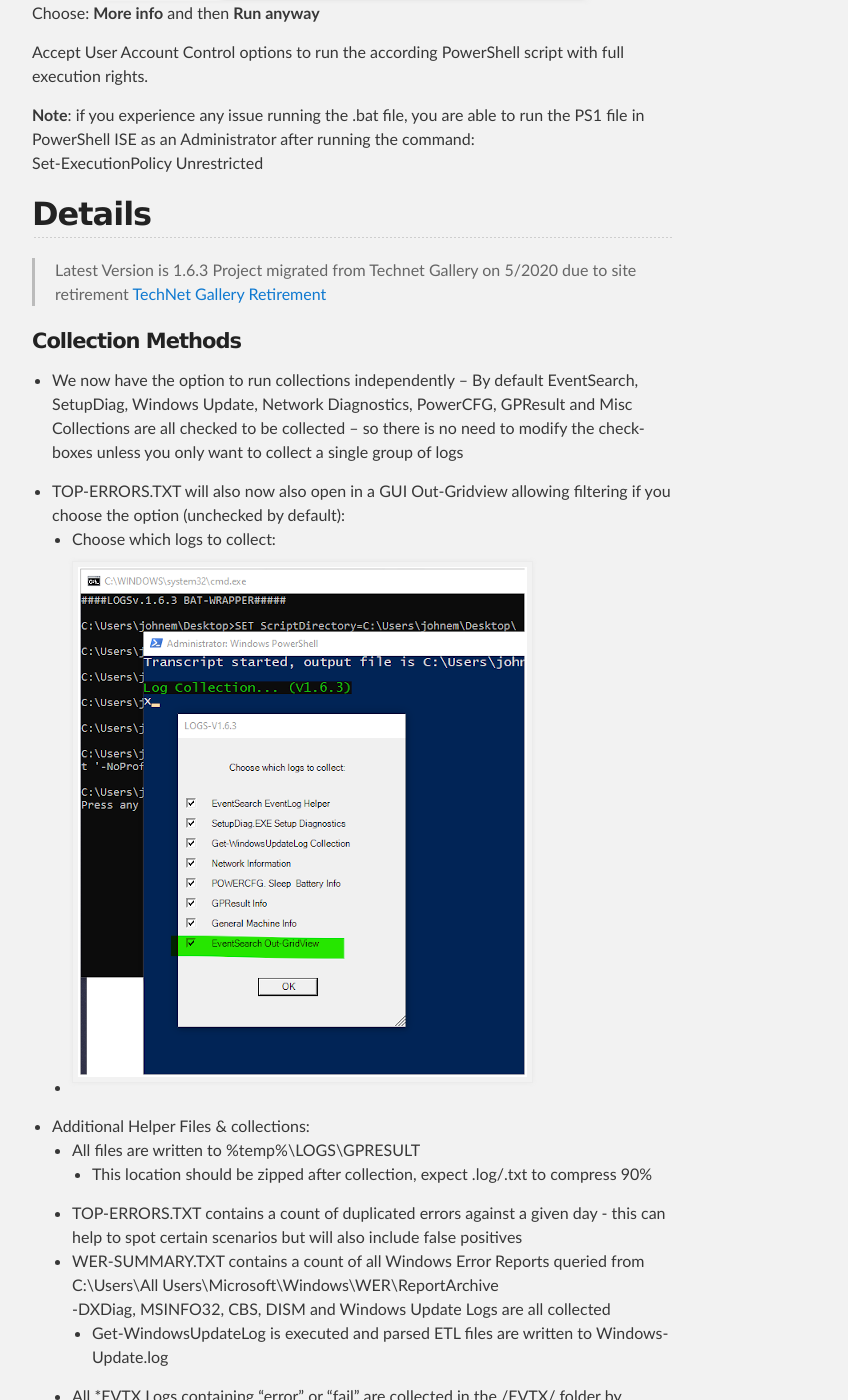
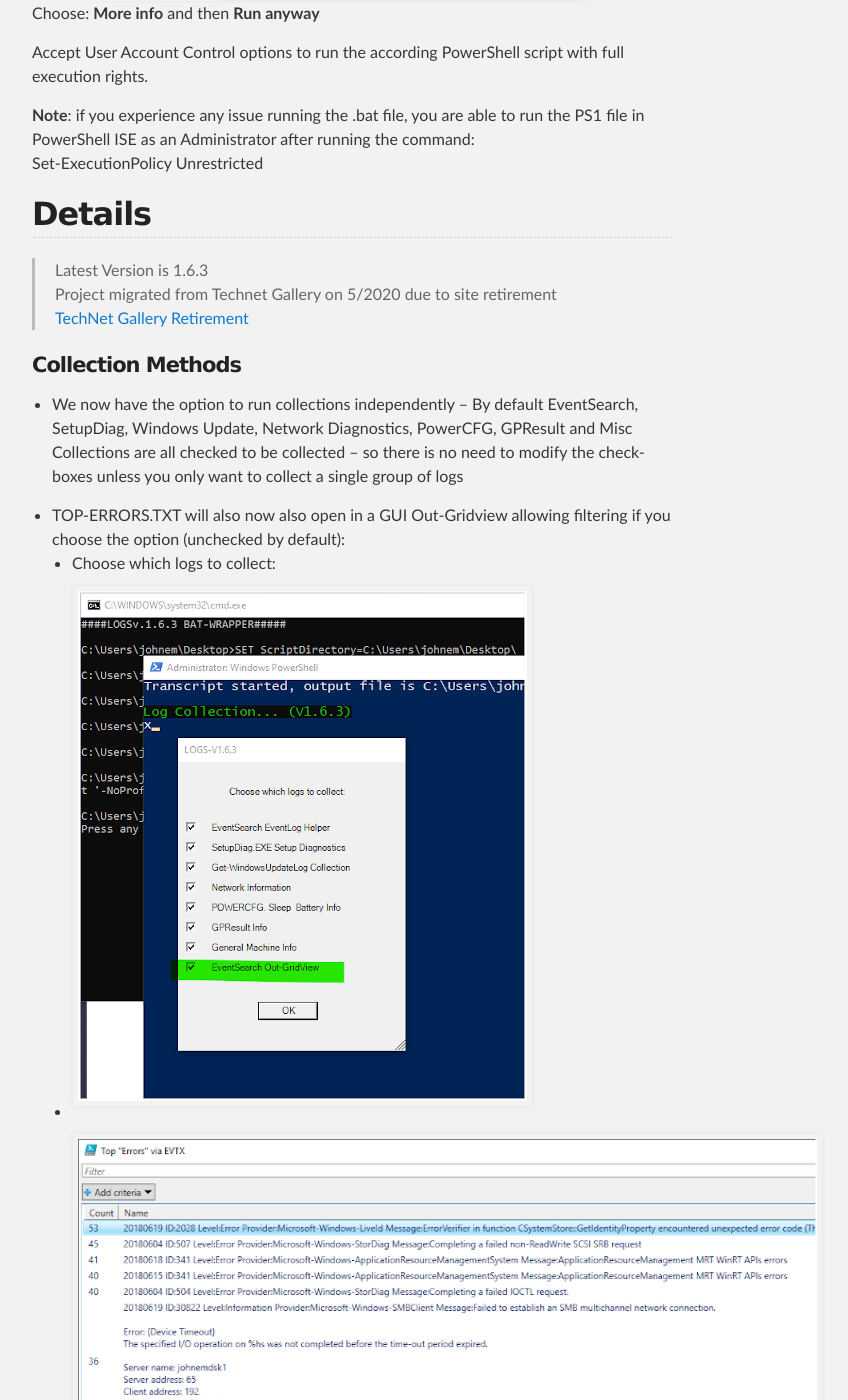
Before and after one commit to johnem-msft/LOGSPS1, a Jekyll site: the page built from index.md, in a window 1280 px wide and 1400 px high, scrolled down 1381 px. Shown: the whole window, without its empty margins (288-1136 px from the left). Built offline with Jekyll 4.4.1, drawn with Linux system fonts in a browser that asks for light colours; our own code applies the rules of GitHub Pages for plain Markdown files; some of the changed text lies outside the part shown.

```diff
--- a/index.md
+++ b/index.md
@@ -23,8 +23,8 @@ Set-ExecutionPolicy Unrestricted
 
 ## Details
 
-> Latest Version is 1.6.3
-> Project migrated from Technet Gallery on 5/2020 due to site retirement
+> Latest Version is 1.6.3<br>
+> Project migrated from Technet Gallery on 5/2020 due to site retirement<br>
 > <a href="https://docs.microsoft.com/en-us/teamblog/technet-gallery-retirement">TechNet Gallery Retirement</a>
 
 #### Collection Methods
@@ -33,7 +33,10 @@ Set-ExecutionPolicy Unrestricted
 
 - TOP-ERRORS.TXT will also now also open in a GUI Out-Gridview allowing filtering if you choose the option (unchecked by default):
   - Choose which logs to collect:
-  - ![LOGSgui](https://raw.githubusercontent.com/johnem-msft/LOGSPS1/master/assets/images/logsgui.png)<br>
+  - ![LOGSgui](https://raw.githubusercontent.com/johnem-msft/LOGSPS1/master/assets/images/logsgui.png)
+  - ![outGridView](https://raw.githubusercontent.com/johnem-msft/LOGSPS1/master/assets/images/outgridview.png)
+    - Full filtering options in Out-GridView are also available:
+	- ![filterGridView](https://raw.githubusercontent.com/johnem-msft/LOGSPS1/master/assets/images/filtergridview.png)
 
 - Additional Helper Files & collections:
   - All files are written to %temp%\LOGS\GPRESULT
```
Also changed, not shown: assets/images/filtergridview.png (added), assets/images/outgridview.png (added).
